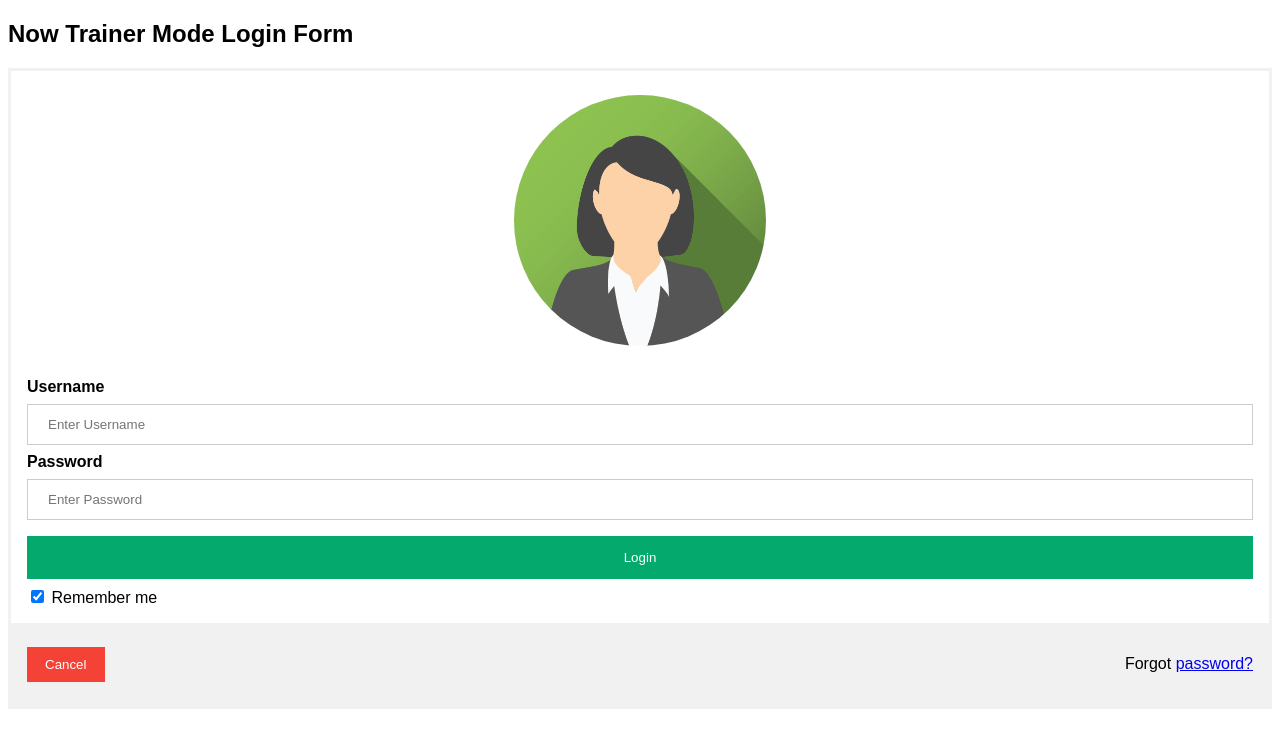
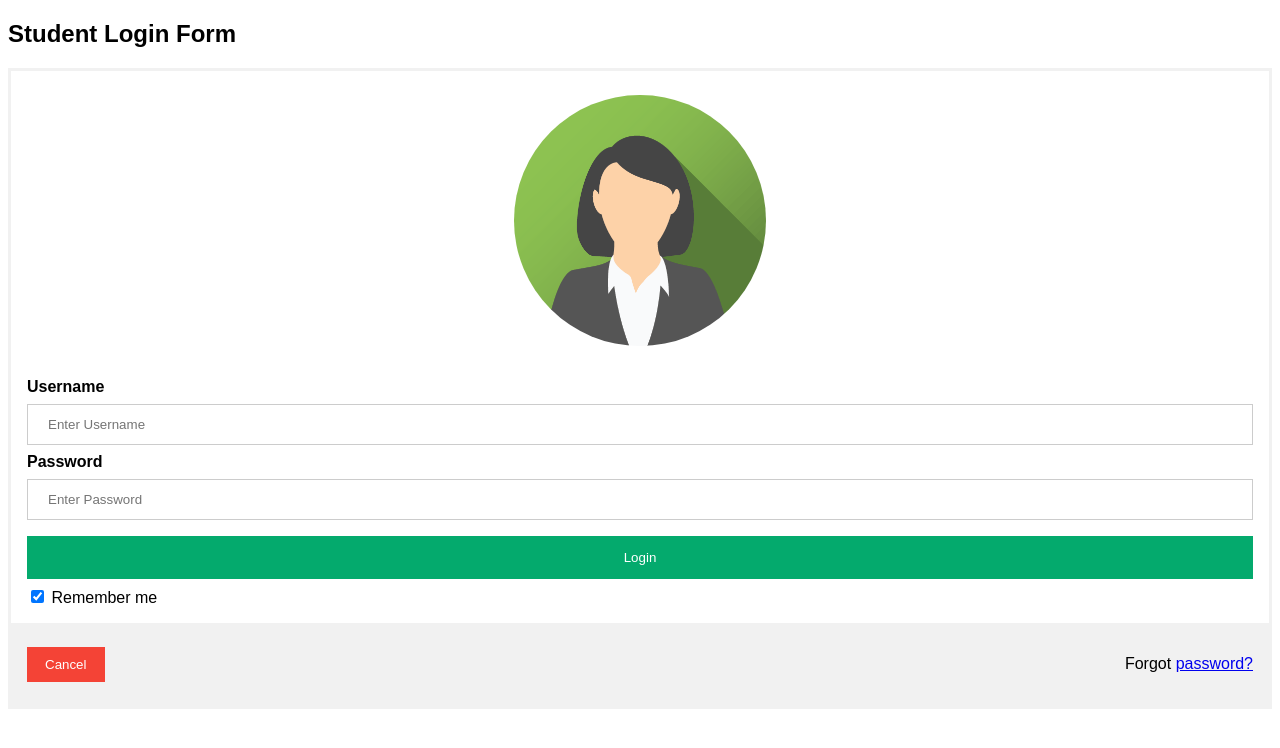
Before and after one commit to KrishnaVamsiGonugunta/login.page, a plain HTML site: page index.html in a window 1280 px wide. Drawn offline with Linux system fonts and the light colour scheme.

Commit message:
Update index.html

```diff
--- a/index.html
+++ b/index.html
@@ -68,7 +68,7 @@ span.psw {
 </head>
 <body>
 
-<h2>Now Trainer Mode Login Form</h2>
+<h2>Student Login Form</h2>
 
 <form action="/action_page.php" method="post">
   <div class="imgcontainer">
```
